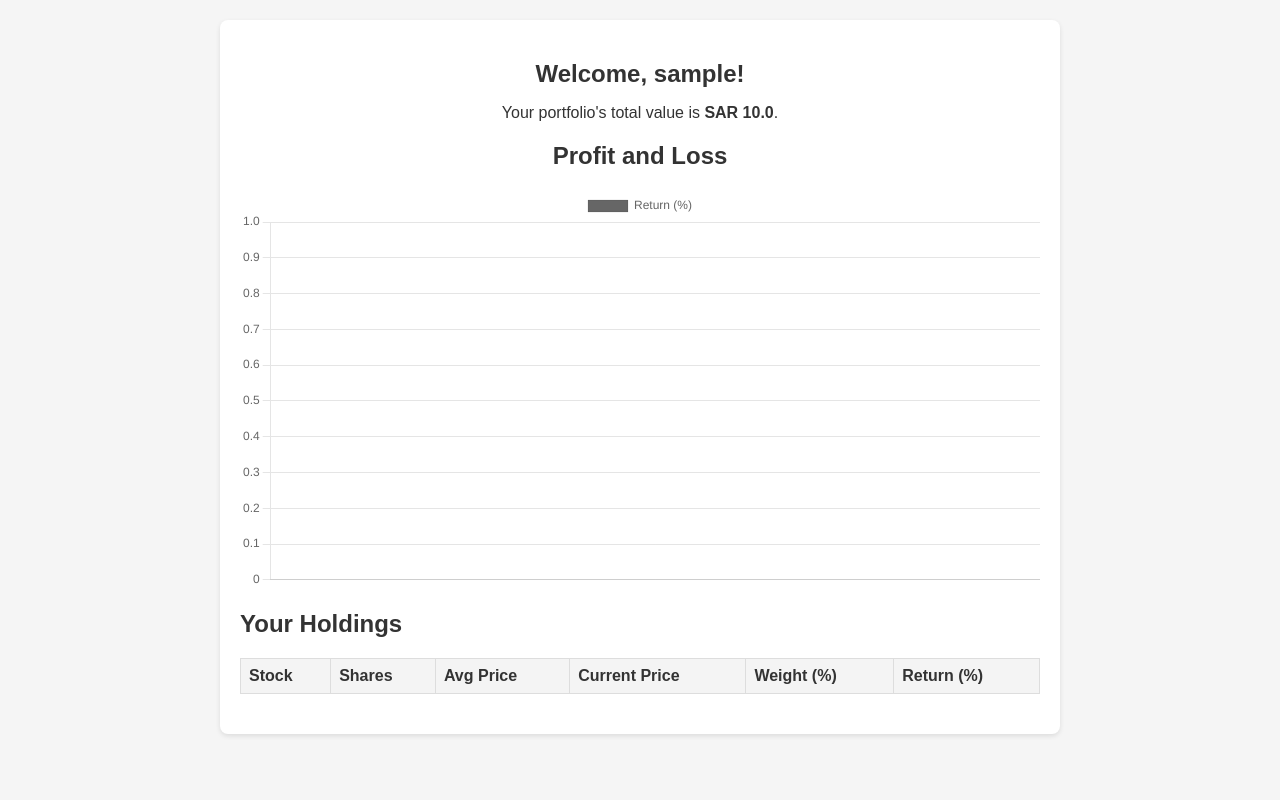
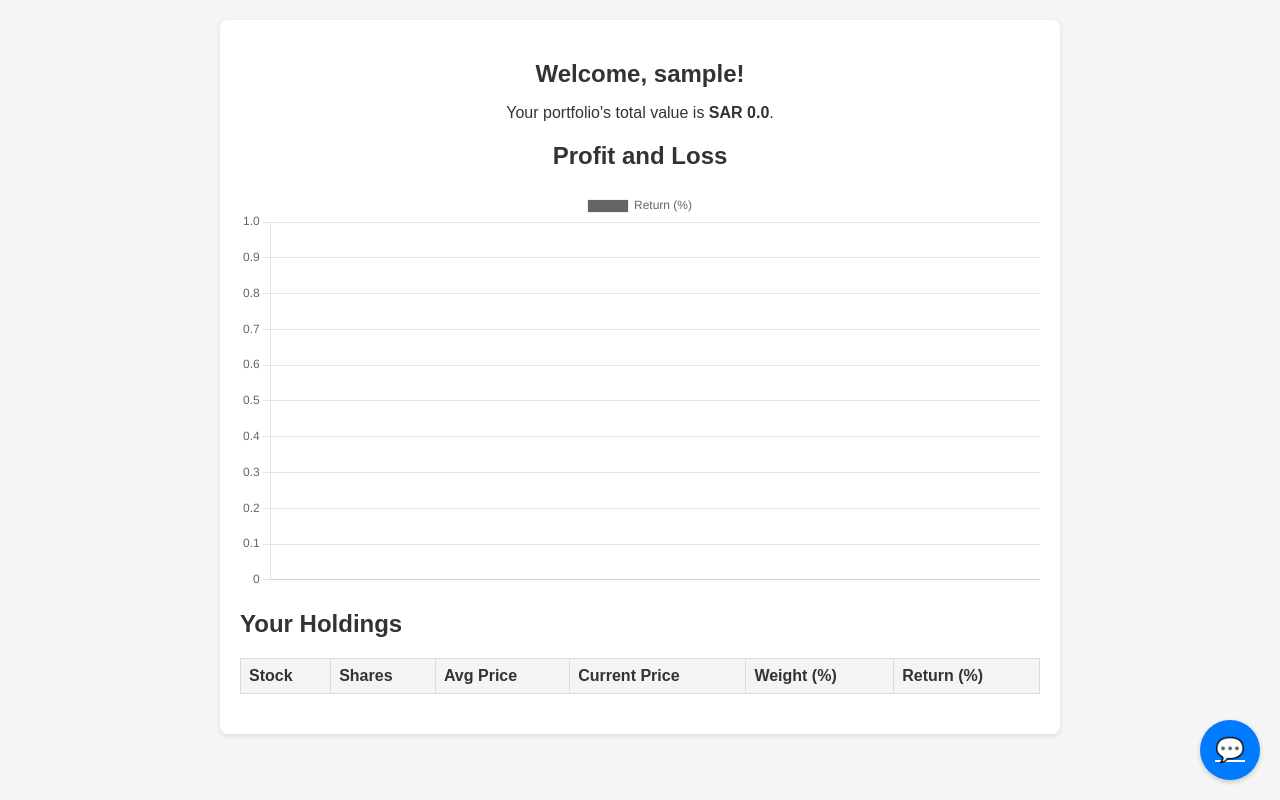
Before and after one commit to fahadyousuf2003/KSA_Stock_Project, a Flask app: page /portfolio in a window 1280 px wide. Run offline with Flask 3, Linux system fonts and the light colour scheme; the visitor is signed in with stand-in values (Sample User, id 1); data that the repository does not hold is empty; some libraries are stand-ins or nearby versions.

Commit message:
portfolio design is ready

```diff
--- a/app.py
+++ b/app.py
@@ -1,8 +1,19 @@
 from flask import Flask, render_template, request, redirect, url_for, flash, session
 from flask_sqlalchemy import SQLAlchemy
+from flask import jsonify
 from sqlalchemy import DECIMAL
 import pymysql
 from decimal import Decimal
+import streamlit as st
+import os
+import pathlib
+import textwrap
+from langchain_google_genai import ChatGoogleGenerativeAI
+import google.generativeai as genai
+
+from IPython.display import display
+from IPython.display import Markdown
+
 
 pymysql.install_as_MySQLdb()
 
@@ -10,6 +21,7 @@ app = Flask(__name__)
 app.secret_key = 'your_secret_key'
 app.config["SQLALCHEMY_DATABASE_URI"] = 'mysql://root:@localhost/KSA_Stock_Project'
 db = SQLAlchemy(app)
+genai.configure(api_key="AIzaSyA8CuC1z-d7kSK00dcve5ZorUnGFRoDuI0")
 
 # Database Models
 class User_info(db.Model):
@@ -36,6 +48,13 @@ class Stocks(db.Model):
     updated_at = db.Column(db.DateTime)
     portfolios = db.relationship('Portfolio', backref='stock', lazy=True)
 
+class StockPriceHistory(db.Model):
+    __tablename__ = 'stock price history'
+    price_history_id = db.Column(db.Integer, primary_key=True)
+    stock_id = db.Column(db.Integer, db.ForeignKey('stocks.stock_id'), nullable=False)
+    price = db.Column(db.DECIMAL(10, 2), nullable=False)
+    date = db.Column(db.TIMESTAMP, nullable=False, server_default=db.func.current_timestamp())
+
 class Portfolio(db.Model):
     portfolio_id = db.Column(db.Integer, primary_key=True)
     user_id = db.Column(db.Integer, db.ForeignKey('user_info.id'), nullable=False)
@@ -44,6 +63,12 @@ class Portfolio(db.Model):
     quantity = db.Column(db.Integer, nullable=False)
     purchase_price = db.Column(DECIMAL(10,2), nullable=False)
     purchase_date = db.Column(db.Date, nullable=False)
+
+
+def get_gemini_response(question):
+    model = genai.GenerativeModel('gemini-1.5-flash')
+    response = model.generate_content(question)
+    return response.text
 
 # Routes
 @app.route('/')
@@ -107,26 +132,34 @@ def portfolio():
     ).filter(
         Portfolio.user_id == session['user_id']
     ).all()
-
+    stock_prices = db.session.query(
+        StockPriceHistory.stock_id, StockPriceHistory.price
+    ).filter(
+        StockPriceHistory.date == '2024-12-20'
+    ).all()
+    price_dict = {stock_id: price for stock_id, price in stock_prices}
     # Calculate total portfolio value and returns
-    total_value = Decimal('10')
-    for portfolio, stocks in portfolio_items:
-        holding_value = stocks.current_price * portfolio.quantity
-        total_value += holding_value
+    total_value = Decimal('0')
 
     # Format portfolio data for template
     holdings = []
+    total_value=0
     for portfolio, stocks in portfolio_items:
-        current_value = stocks.current_price * portfolio.quantity
-        purchase_value = portfolio.purchase_price * portfolio.quantity
-        return_pct = ((current_value - purchase_value) / purchase_value * 100)
-        weight = (current_value / total_value * 100)
+        current_price = Decimal(price_dict.get(stocks.stock_id, 100))  # Fallback if price not found
+        holding_value = current_price * Decimal(portfolio.quantity)
+        total_value += holding_value
+    for portfolio, stocks in portfolio_items:
+        current_price = Decimal(price_dict.get(stocks.stock_id, 100))  # Fallback if price not found
+        current_value = current_price * Decimal(portfolio.quantity)
+        purchase_value = Decimal(portfolio.purchase_price) * Decimal(portfolio.quantity)
+        return_pct = ((current_value - purchase_value) / purchase_value * 100) if purchase_value > 0 else 0
+        weight = (current_value / total_value * 100) if total_value > 0 else 0
 
         holdings.append({
             'stock_name': stocks.company_name,
             'shares': portfolio.quantity,
             'avg_price': float(portfolio.purchase_price),
-            'current_price': float(stocks.current_price),
+            'current_price': float(current_price),
             'weight': float(weight),
             'return': float(return_pct)
         })
@@ -137,18 +170,28 @@ def portfolio():
         total_value=float(total_value),
         holdings=holdings
     )
-@app.route('/chatbot', methods=['POST'])
+@app.route('/chatbot', methods=['GET', 'POST'])
 def chatbot():
-    data = request.get_json()
-    query = data.get('query')
+    if request.method == 'GET':
+        return render_template('chatbot.html')
 
-    # Placeholder logic for stock price recommendation
-    if "recommend" in query.lower():
-        response = "Based on historical data, stock XYZ is performing well this quarter."
-    else:
-        response = "I can assist with stock price recommendations. Please ask about specific stocks or sectors."
+    try:
+        data = request.get_json()
+        if not data or 'query' not in data:
+            return {"response": "Invalid input. Please provide a valid query."}, 400
 
-    return {"response": response}
+        query = data.get('query')
+        if not query:
+            return jsonify({"response": "Please provide a valid question."})
+
+        try:
+            response = get_gemini_response(query)
+            return jsonify({"response": response})
+        except Exception as e:
+            return jsonify({"response": f"Error: {str(e)}"})
+    except Exception as e:
+        print(f"Server Error: {str(e)}")  # For debugging
+        return jsonify({"response": "Internal server error"}), 500
 
 
 if __name__ == '__main__':
--- a/templates/portfolio.html
+++ b/templates/portfolio.html
@@ -54,6 +54,29 @@
             text-align: center;
             margin: 20px 0;
         }
+
+        /* Chatbot Icon Styling */
+        .chatbot-icon {
+            position: fixed;
+            bottom: 20px;
+            right: 20px;
+            background-color: #007bff;
+            color: white;
+            width: 60px;
+            height: 60px;
+            border-radius: 50%;
+            display: flex;
+            justify-content: center;
+            align-items: center;
+            font-size: 24px;
+            box-shadow: 0 2px 5px rgba(0, 0, 0, 0.2);
+            cursor: pointer;
+            z-index: 1000;
+        }
+
+        .chatbot-icon:hover {
+            background-color: #0056b3;
+        }
     </style>
 </head>
 
@@ -101,6 +124,11 @@
         </table>
     </div>
 
+    <!-- Chatbot Icon -->
+    <a href="{{ url_for('chatbot') }}" class="chatbot-icon" title="Chatbot">
+        💬
+    </a>
+
     <script src="https://cdn.jsdelivr.net/npm/chart.js"></script>
     <script>
         const ctx = document.getElementById('profitLossChart').getContext('2d');
```
Also changed, not shown: requirements.txt (+7 -0 lines), templates/chatbot.html (+27 -8 lines).
